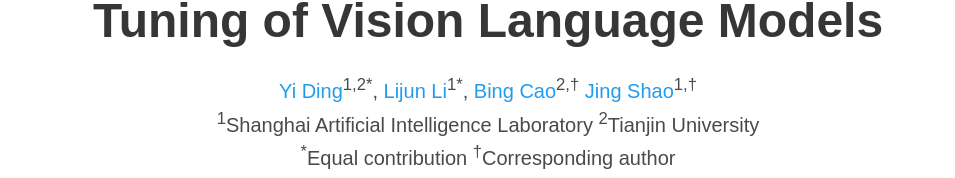
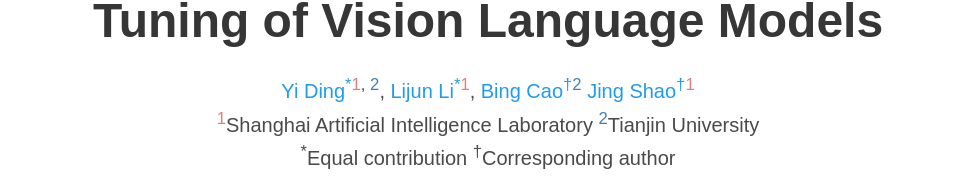
Before and after one commit to DripNowhy/MIS, a plain HTML site: page index.html in a window 1280 px wide. Shown: the part 160-338 px from the top of the page, without its empty margins (152-1107 px from the left). Drawn offline with nearby package versions, Linux system fonts and the light colour scheme; some icons are missing; a web font is replaced by a local one.

Commit message:
add more result

```diff
--- a/index.html
+++ b/index.html
@@ -408,20 +408,20 @@
           <h1 class="title is-1 publication-title">Rethinking Bottlenecks in Safety Fine-Tuning of Vision Language Models</h1>
           <div class="is-size-5 publication-authors">
             <span class="author-block">
-              <a href="https://dripnowhy.github.io/">Yi Ding</a><sup>1,2*</sup>,</span>
+              <a href="https://dripnowhy.github.io/">Yi Ding<sup>*</sup></a><sup style="color:#e17e7e;">1</sup><sup>, </sup><sup style="color:#3f7fba;">2</sup>,</span>
             <span class="author-block">
-              <a href="https://scholar.google.com/citations?user=394j5K4AAAAJ&hl=zh-CN">Lijun Li</a><sup>1*</sup>,</span>
+              <a href="https://scholar.google.com/citations?user=394j5K4AAAAJ&hl=zh-CN">Lijun Li<sup>*</sup></a><sup style="color:#e17e7e;">1</sup>,</span>
             <span class="author-block">
-              <a href="https://bcaosudo.github.io/">Bing Cao</a><sup>2,&dagger;</sup>
+              <a href="https://bcaosudo.github.io/">Bing Cao<sup>&dagger;</sup></a><sup style="color:#3f7fba;">2</sup>
             </span>
             <span class="author-block">
-              <a href="https://amandajshao.github.io/">Jing Shao</a><sup>1,&dagger;</sup>
+              <a href="https://amandajshao.github.io/">Jing Shao<sup>&dagger;</sup></a><sup style="color:#e17e7e;">1</sup>
             </span>
           </div>
 
           <div class="is-size-5 publication-authors">
-            <span class="author-block"><sup>1</sup>Shanghai Artificial Intelligence Laboratory</span>
-            <span class="author-block"><sup>2</sup>Tianjin University</span>
+            <span class="author-block"><sup style="color:#e17e7e;">1</sup>Shanghai Artificial Intelligence Laboratory</span>
+            <span class="author-block"><sup style="color:#3f7fba;">2</sup>Tianjin University</span>
       <br> <!-- Newline introduced here -->
       <span class="author-block"><sup>*</sup>Equal contribution</span>
       <span class="author-block"><sup>&dagger;</sup>Corresponding author</span>
```
